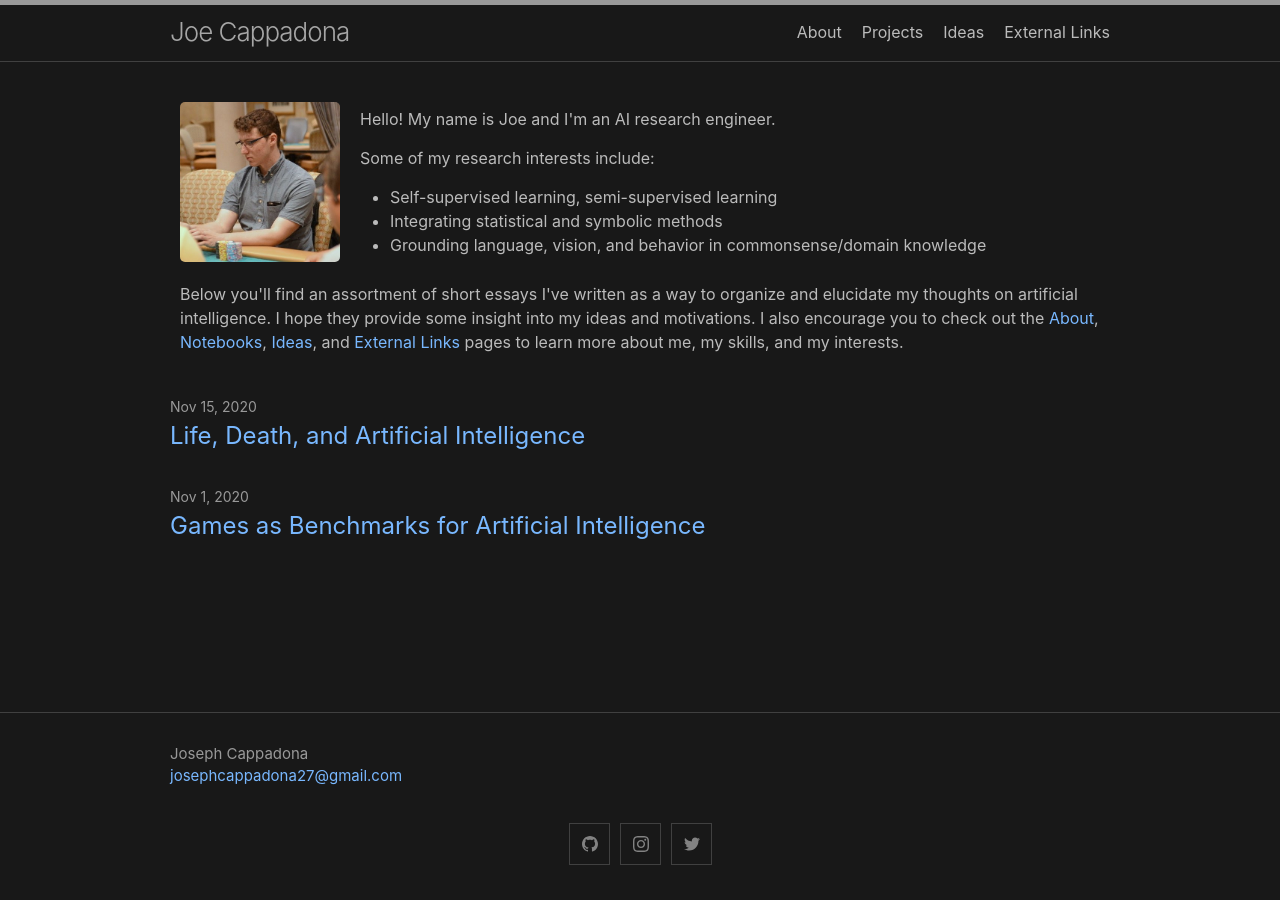
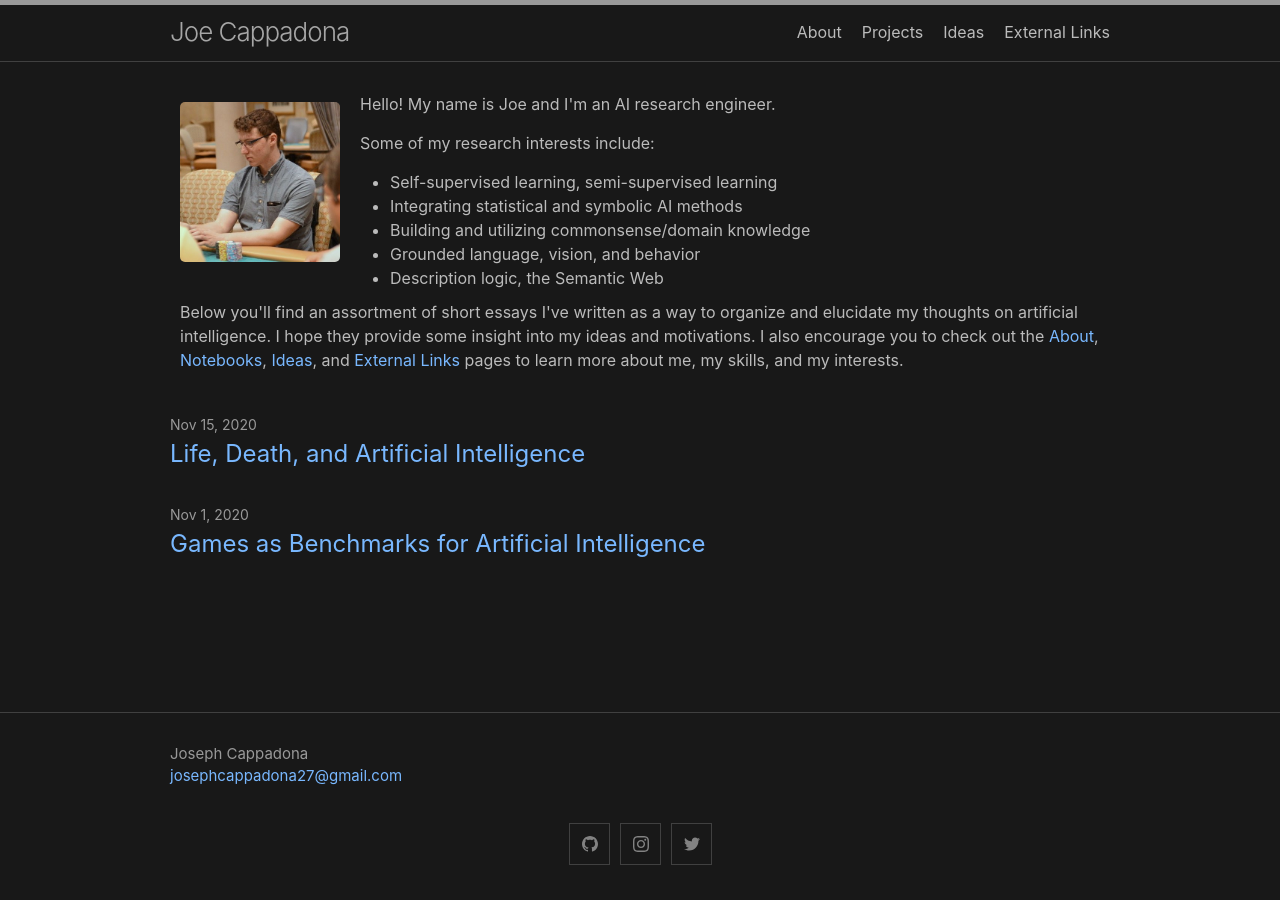
Before and after one commit to josephcappadona/josephcappadona.github.io, a Jekyll site: the page built from index.md, in a window 1280 px wide. Built offline with Jekyll 4.4.1, drawn with Linux system fonts in a browser that asks for light colours.

Commit message:
Update index.md

```diff
--- a/index.md
+++ b/index.md
@@ -13,8 +13,10 @@ layout: home
         <p>Some of my research interests include:</p>
         <ul style="margin-bottom: 0px; white-space: nowrap;">
           <li>Self-supervised learning, semi-supervised learning</li>
-          <li>Integrating statistical and symbolic methods</li>
-          <li>Grounding language, vision, and behavior in commonsense/domain knowledge</li>
+          <li>Integrating statistical and symbolic AI methods</li>
+          <li>Building and utilizing commonsense/domain knowledge</li>
+          <li>Grounded language, vision, and behavior</li>
+          <li>Description logic, the Semantic Web</li>
         </ul>
       </div>
     </div>
```
